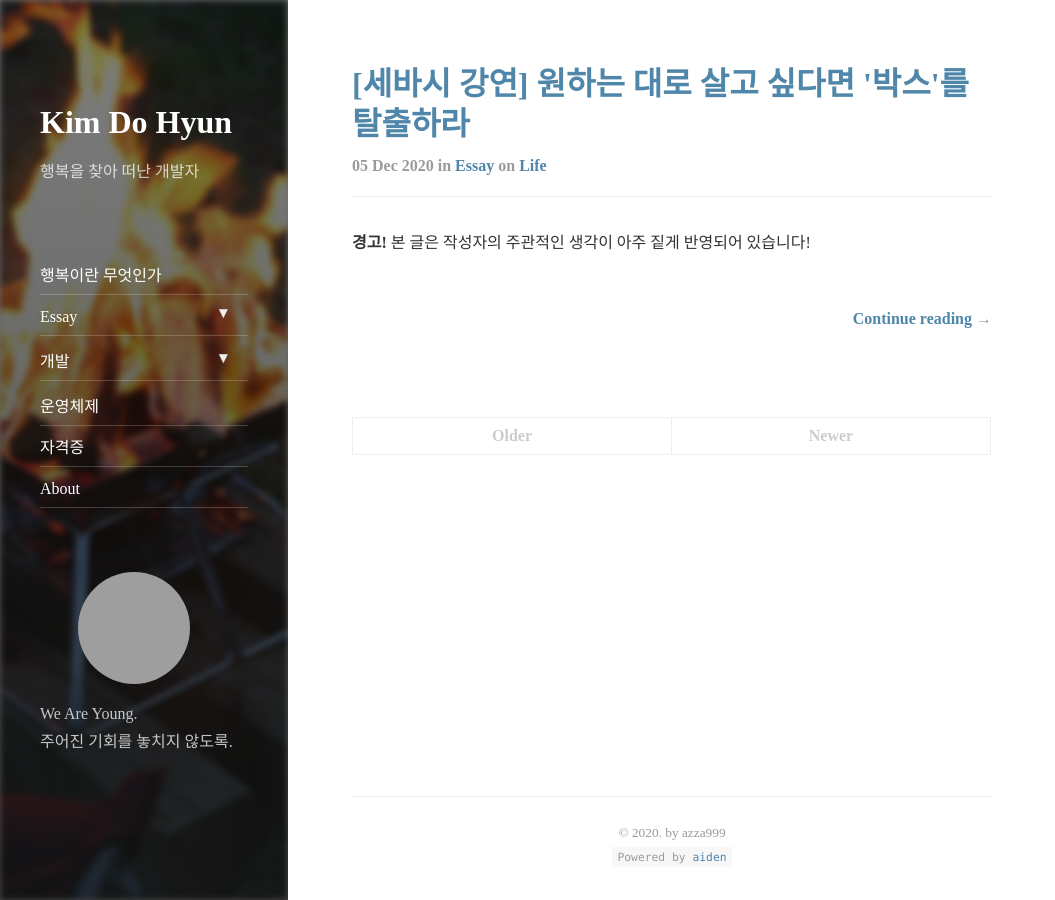
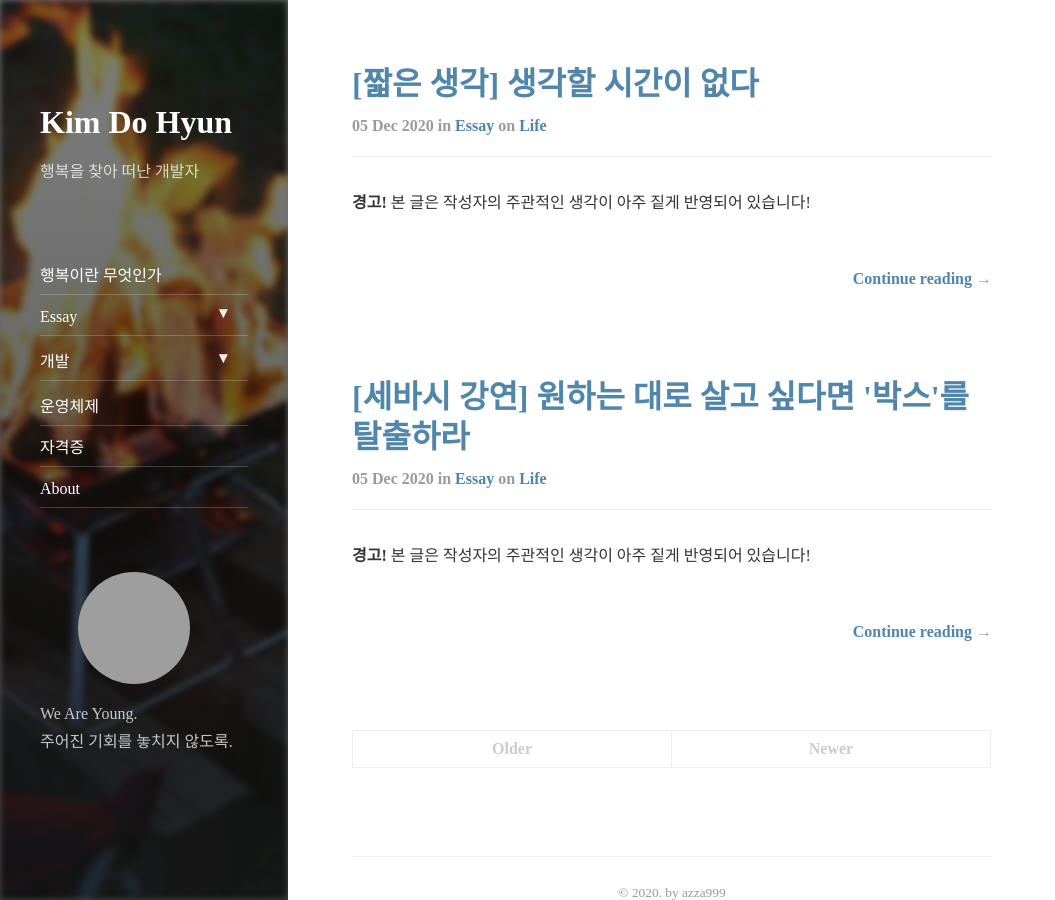
Before and after one commit to azza999/azza999.github.io, a Jekyll site: the page built from _featured_tags/essay-life.md, in a window 1280 px wide and 900 px high. Shown: the whole window, without its empty margins (0-1055 px from the left). Built offline with Jekyll 4.4.1, drawn with Linux system fonts in a browser that asks for light colours; nearby versions of some CDN libraries; some of the changed lines change nothing that is shown; grey boxes are pictures that could not be loaded.

Commit message:
add posts

```diff
--- /dev/null
+++ b/_posts/2020-12-05-not-enough-time-to-think.md
@@ -0,0 +1,83 @@
+---
+layout:		post
+title:		"[짧은 생각] 생각할 시간이 없다"
+subtitle:	"잃어버린 혼자만의 시간"
+categories:	essay
+tags:		life
+hard_wrap: true
+
+---
+
+<b>경고!</b> 본 글은 작성자의 주관적인 생각이 아주 짙게 반영되어 있습니다!
+
+토론은 서로의 생각을 빠르게 흡수함으로써 생각을 발전시키는 가장 빠르고 좋은 방법이라고 생각하기에,
+
+어떠한 피드백이나 다소 공격적인 조언도 감사히 받지만 인신공격이나, 논리가 없는 주장은 서로에게 상처만 될 뿐이라는 점 참고해 주시면 감사하겠습니다!
+<br>
+<br>
+<br>
+
+# 생각할 시간이 없다.
+
+<p style="opacity: 0.5; text-align: center;">잃어버린 혼자만의 시간</p>
+<br>
+<br>
+
+## 부대 한바퀴
+---
+
+ 하루 일과가 끝나기 한시간 전, 공군에서는 복지 및 체력 단련을 위한 자율 체련 시간을 준다. 일부 필수 근무 인원을 제외하고는 자율 체련을 할 수 있다.
+
+ 하지만 요즘같이 날씨가 추울 때면, 땀흘리는 운동을 했다가는 감기에 걸리기 십상이기에 부대 한바퀴를 도는 것으로 대신한다.
+
+ 한바퀴에 대략 10km 정도로 천천히 걷다보면 두시간, 조금 빨리 걷는다면 한시간이 조금 넘는 시간이 걸린다. 운동이 되어서 보다는 그냥 걷는 시간이 좋다.
+
+ 사무실 사람들과 요즘 잘나가는 주식 이야기를 할때도 있고, 업무의 연장선에서 서로의 의견을 나눌수도 있고, 혼자 걷는다면 깊은 사색에 빠져 나만의 시계를 돌릴 수 있다.
+<br>
+<br>
+
+## 연결
+---
+
+ 20세기 초부터 현재까지, 가장 큰 트렌드는 바로 '연결'이다. 전쟁에서 가장 빠른 의사 전달을 위해 발명된 '연결'은 현대 사회에서 개인과 개인 간의 연결로 발전했다.
+
+ 휴대폰까지 생겨버린 지금 시점에서, 사람들은 점점 혼자있는 시간을 잃어가고 있다. 스스로 답을 찾고, 사색할 시간을 잃어가고 있다.
+
+ COVID-19로 외출이 막혀버린 지난 주 주말, 이틀 내내 집에 혼자 있었다. 하지만 Youtube와 함께했고, GRIT의 작가인 앤절라 더크워스와 함께했고, 카카오톡으로 연결된 친구와 함께했다.
+
+ 현대의 과학 기술이 연결을 추구하다보니, 우리는 혼자 있을 시간이 없다. 혼자서 사색할 시간이 없다.
+<br>
+<br>
+
+## 불멍
+---
+
+ 생각해보자. 마지막으로 온전히 혼자 5분 이상 생각해 본 적이 언제인가?
+
+ 요즘같이 바쁘게 돌아가는 세상에, 아무것도 하지 않는 것은 뒤쳐지는 것이라 생각했기에 정말 열심히 무언가를 했다. 공부나 업무를 하지 않는 시간에는 쉬는 시간마저 아까워 짧고 격렬하게 쉬었고, 계속 무언가를 했다. 그러다보니 '생각' 할 시간이 없었다.
+
+ 초등학교·중학교 때 캠핑을 다녔다. 캠핑가서 고기 구워먹고 노는 것도 좋지만 역시 가장 좋은 것은 모닥불을 쳐다보며 불멍때리는 시간이다. 불멍을 때리고 있으면 별 생각이 다 든다. 저 텐트는 어떻게 다시 접어야 하나 하며 내일을 걱정할 때도 있었고, 그냥 과거의 일을 회상하며 추억을 되새김할 때도 있었다.
+
+ 간만에 갖는 생각 시간은 참 많은 의미로 다가왔다. 캠핑이라도 다니며 불멍때리던 혼자만의 사색 시간이 생각보다 소중했던 듯 하다.
+<br>
+<br>
+
+## 명상
+---
+
+ 아버지께서는 내가 어렸을 적 나에게 자기전에 명상을 하라고 하셨었다. 그냥 눈을 감고 오로지 내 안에 집중해서 5분정도 생각을 정리해보라고 하셨다. 내 안에 집중하라고 하셨던게, 생각을 정리한다는게 무슨 말인지 잘 몰랐다. 한창 생각 없이 살 나이었다.
+
+ 지금에서야 그 의미를 조금은 알 것 같다. 요즘들어 다시 자기전에 눈을 감고 다른 감각은 차단한 채로, 그냥 오늘 있었던 일을 정리하고, 내일 무엇을 할지 생각해 본다. 오늘 있었던 일에서 반성할 점이나 고칠 점, 신경 쓰였던 일을 정리하고, 내일은 무엇을 해야하고, 미리 생각할 점이 있는지 정리한다.
+<br>
+<br>
+
+## 나만의 시계
+---
+
+ 생각이란건 나만의 시계를 돌리는 것이다. 서른 살을 먹고도 스무살처럼 생각없이 사는 사람이 있고, 스무살이지만 왠만한 성인(聖人)들만큼 깊은 생각과 꿈을 가진 사람들이 있다. 전자는 자신만의 시계가 어렸을 적에 머물러 있지만 후자는 스스로 생각하고 인생을 정리하며 자신만의 시계를 돌린다.
+
+ 나이는 중요하지 않다. 사람은 생각하는 동물이기에 생각하는 만큼, 자신만의 시계를 돌려 성장한다.
+
+ 아무 생각없이 사는 것은 하루하루를 낭비하는 것이다. 젊은 것 만큼 큰 재산이 없다. 앞으로 살 날이 많다는 것은 그 시계가 언제든지 더 돌아갈 수 있다는 뜻이다.
+
+ 충분한 시간동안 스스로 사색하고 고민하여 자신만의 시계를 돌려 보자.
```
Also changed, not shown: _posts/2020-12-05-escape-the-box.md (+20 -20 lines).
